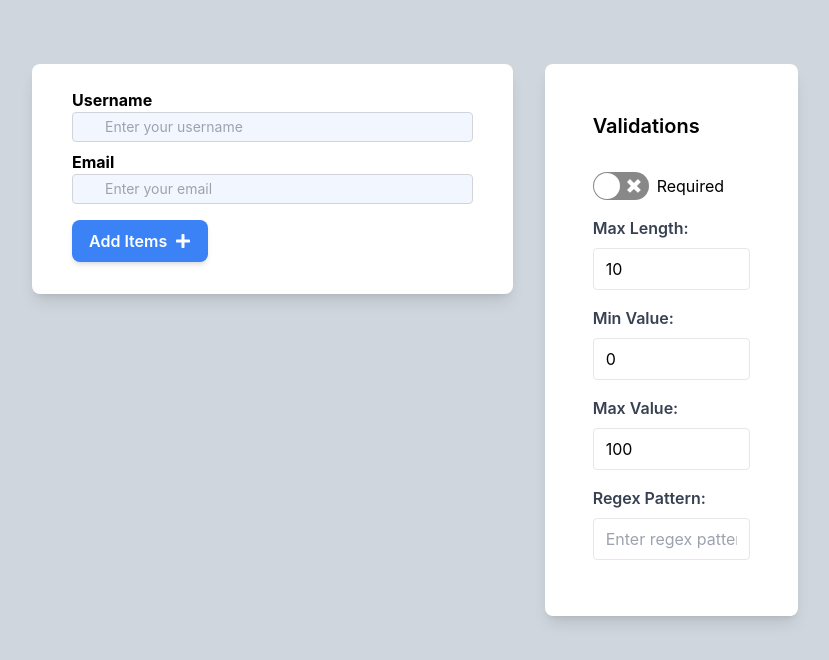
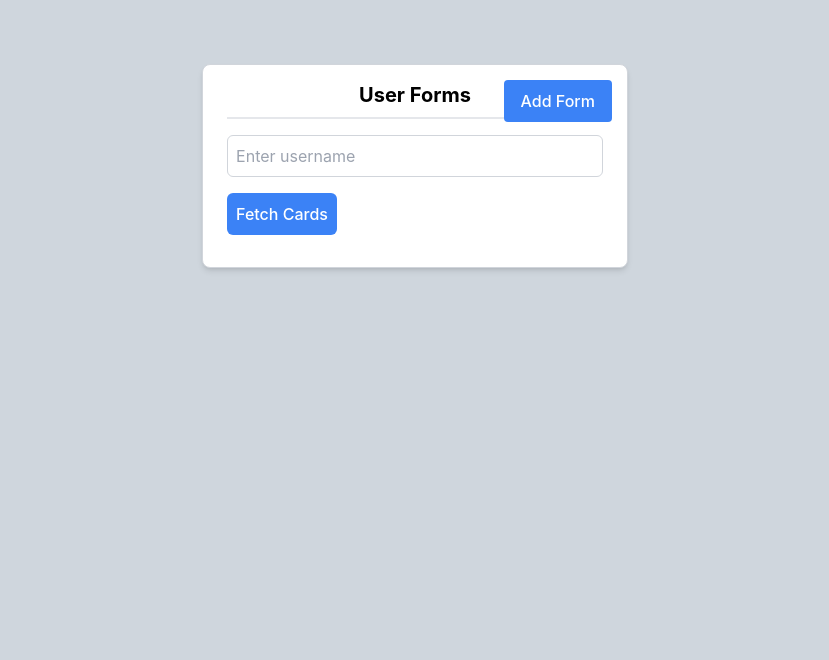
Before and after one commit to nimasdi/rahnema-formaloo, a React (Vite) app in the folder Front-end/: page / in a window 1280 px wide. Shown: the top 660 px of the page, without its empty margins (225-1054 px from the left). Built offline with nearby package versions, Linux system fonts and the light colour scheme.

Commit message:
Add: UserForm componenet for show forms for users

```diff
--- a/Front-end/src/App.tsx
+++ b/Front-end/src/App.tsx
@@ -6,17 +6,19 @@ import Form from "./Pages/ShowForms/ShowForms";
 import CreateForms from "./Pages/CreateForm/CreateForms";
 import { ControllProvider } from "./context/ControllerContext";
 import SideBar from "./components/layout/SideBar";
-
+import UserForm from "./Pages/UserForm/UserForm";
 const App: React.FC = () => {
   return (
     <FormProvider>
       <ControllProvider>
         <div className="flex gap-8">
+          {/* <Home /> */}
+          <UserForm />
 
-          {/* <Home /> */}
-          <CreateForms />
+          {/* <CreateForms /> */}
+          {/* <SideBar /> */}
+
           {/* <Form/> */}
-          <SideBar/>
           {/* <Form/> */}
         </div>
       </ControllProvider>
--- a/Front-end/src/Pages/CreateForm/CreateForms.tsx
+++ b/Front-end/src/Pages/CreateForm/CreateForms.tsx
@@ -15,6 +15,9 @@ interface formFieldsState {
   value: string;
   maxLength?: number;
   options?: { value: string; label: string }[];
+  validation: {
+    required: boolean;
+  };
 }
 
 const CreateForms = () => {
@@ -85,10 +88,10 @@ const CreateForms = () => {
       )
     );
   };
-  const { setSelectedInput,setSelectedIndex } = useControll();
-  const getSelectedInput = (el, index:number) => {
+  const { setSelectedInput, setSelectedIndex } = useControll();
+  const getSelectedInput = (el, index: number) => {
     setSelectedInput(el);
-    setSelectedIndex(index)
+    setSelectedIndex(index);
   };
   // console.log("formnCard",formCard);
 
@@ -100,7 +103,7 @@ const CreateForms = () => {
             <Fields
               key={index}
               index={index}
-              required={true}
+              required={el?.validation?.required}
               type={el.type}
               options={el.options}
               value={el.value}
@@ -120,6 +123,7 @@ const CreateForms = () => {
         {showModal && (
           <Modal isOpen={showModal} onClose={closeModal} title="Modal Title" />
         )}
+      </form>
       <Button
         primary
         className="flex items-center gap-2 mx-2 mt-4"
@@ -128,7 +132,6 @@ const CreateForms = () => {
         Add Items
         <FaPlus />
       </Button>
-      </form>
     </Box>
   );
 };
--- /dev/null
+++ b/Front-end/src/Pages/UserForm/UserForm.tsx
@@ -0,0 +1,79 @@
+import React, { useState } from "react";
+import axios from "axios";
+import Box from "../../components/Box/Box";
+
+const UserForm = () => {
+  const [username, setUsername] = useState<string>("");
+  const [cards, setCards] = useState<CardData[]>([]);
+  const [loading, setLoading] = useState<boolean>(false);
+  const [error, setError] = useState<string | null>(null);
+
+  const handleFetchCards = async () => {
+    if (!username) return;
+
+    setLoading(true);
+    setError(null);
+
+    try {
+      // Replace with your actual backend API endpoint
+      const response = await axios.get(`/api/cards?username=${username}`);
+      setCards([
+        { id: "1", title: "Form 1" },
+        { id: "2", title: "Form 2" },
+        { id: "3", title: "Form 3" },
+      ]); // Mock data
+    } catch (err) {
+      setError("Failed to fetch cards.");
+    } finally {
+      setLoading(false);
+    }
+  };
+
+  const handleAddForm = () => {
+    // Implement the logic for adding a form
+  };
+
+  return (
+    <Box
+      title="User Forms"
+      buttonLabel="Add Form"
+      onButtonClick={handleAddForm}
+      padding="px-6 py-4"
+      margin="mx-auto"
+      bgColor="bg-white"
+      textColor="text-black"
+      borderRadius="rounded-lg"
+      border="border border-gray-300"
+      shadow="shadow-md"
+      height="auto"
+      width="w-full"
+
+    >
+      <input
+        type="text"
+        value={username}
+        onChange={(e) => setUsername(e.target.value)}
+        placeholder="Enter username"
+        className="w-full p-2 border border-gray-300 rounded-md mb-4"
+      />
+      <button
+        onClick={handleFetchCards}
+        disabled={loading}
+        className="p-2 bg-blue-500 text-white rounded-md hover:bg-blue-600"
+      >
+        {loading ? "Loading..." : "Fetch Cards"}
+      </button>
+      {error && <p className="text-red-500 mt-2">{error}</p>}
+      {cards.map((card) => (
+        <div
+          key={card.id}
+          className="p-4 border border-gray-300 rounded-md shadow-sm mb-2"
+        >
+          <div className="text-center font-semibold">{card.title}</div>
+        </div>
+      ))}
+    </Box>
+  );
+};
+
+export default UserForm;
--- a/Front-end/src/components/Box/Box.tsx
+++ b/Front-end/src/components/Box/Box.tsx
@@ -1,4 +1,3 @@
-// Box.tsx
 import React, { ReactNode } from "react";
 import tw from "tailwind-styled-components";
 
@@ -17,6 +16,8 @@ interface BoxProps {
   width?: string;
   onSubmit?: () => void;
   onCancel?: () => void;
+  buttonLabel?: string; // New prop for button label
+  onButtonClick?: () => void; // New prop for button click handler
 }
 
 const StyledBox = tw.div<BoxProps>`
@@ -58,14 +59,28 @@ const Box: React.FC<BoxProps> = ({
   className = "",
   onSubmit,
   onCancel,
+  buttonLabel,
+  onButtonClick,
   ...rest
 }) => {
   return (
+    <div className="relative">
+      {buttonLabel && onButtonClick && (
+        <button
+          className="absolute top-4 right-4 px-4 py-2 bg-blue-500 text-white rounded hover:bg-blue-600"
+          onClick={onButtonClick}
+        >
+          {buttonLabel}
+        </button>
+      )}
       <StyledBox className={className} {...rest}>
+        {title && (
+          <>
             <Title>{title}</Title>
-      {title && <Divider />}
+            <Divider />
+          </>
+        )}
         <Body>{children}</Body>
-
         <ButtonContainer>
           {onCancel && (
             <Button className="bg-gray-500 text-white" onClick={onCancel}>
@@ -79,6 +94,7 @@ const Box: React.FC<BoxProps> = ({
           )}
         </ButtonContainer>
       </StyledBox>
+    </div>
   );
 };
 
--- a/Front-end/src/components/Fields/EditableLabel/EditableLabel.tsx
+++ b/Front-end/src/components/Fields/EditableLabel/EditableLabel.tsx
@@ -39,6 +39,8 @@ const EditableLabel = ({
             size="text-md"
           >
             {uppercaseFunction(name)}
+            {required && <span className="text-red-500 ml-1">*</span>}
+
           </Typography>
         </div>
       )}
```
Lines whose indentation alone changed are shown as unchanged.
